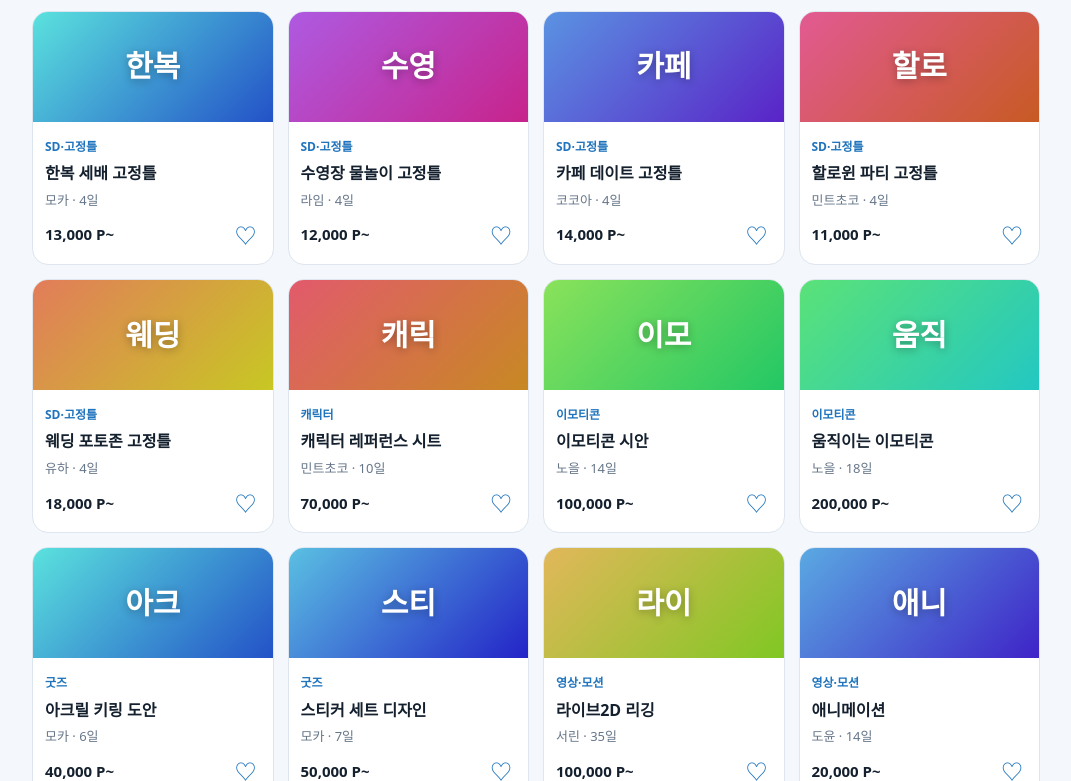
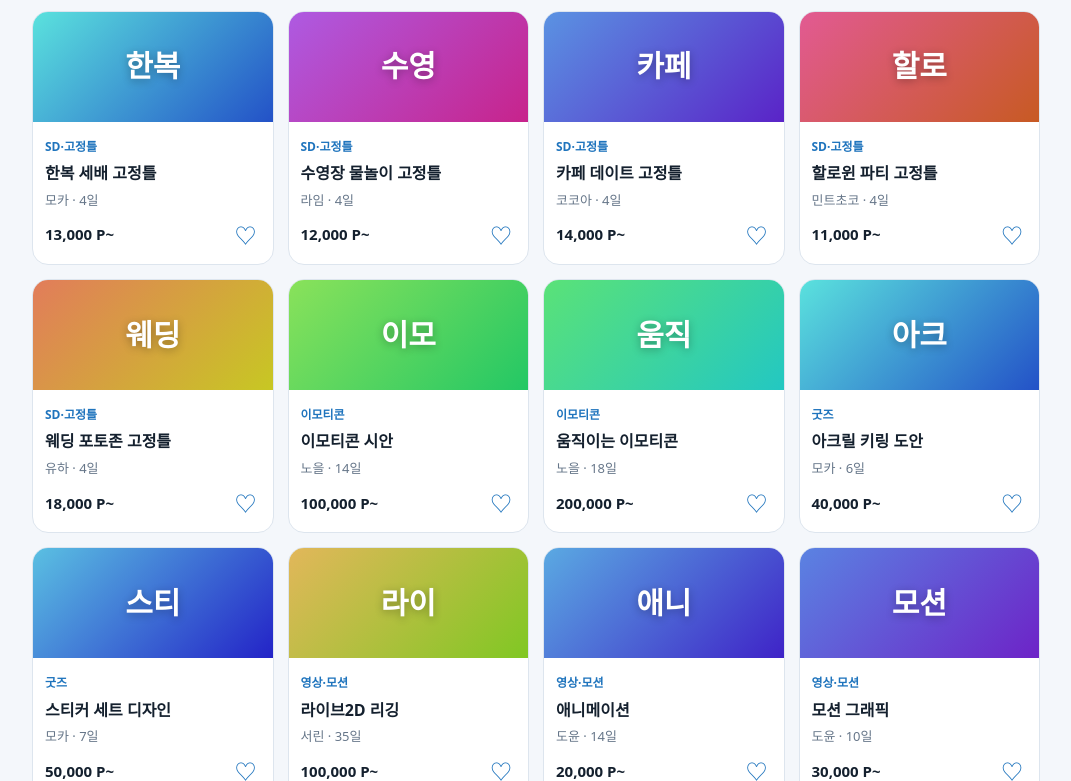
Before and after one commit to dochiggung/YEOWOO, a plain HTML site: page index.html in a window 1280 px wide. Shown: the part 1101-1882 px from the top of the page, without its empty margins (104-1175 px from the left). Drawn offline with Linux system fonts and the light colour scheme.

Commit message:
Fix syntax for CATS constant in index.html

```diff
--- a/index.html
+++ b/index.html
@@ -95,7 +95,7 @@ h3{margin:4px 0;font-size:16px}
 </style></head>
 <body><div id="app"></div>
 <script>
-const CATS=['일러스트','SD·고정틀','캐릭터','이모티콘','굿즈','영상·모션','음악','글'];
+const CATS=['일러스트','SD·고정틀','이모티콘','굿즈','영상·모션','음악','글'];
 const PM=['YEOWOO PAY','DOCHI PAY','GGUNG PAY','RAPI PAY','PRIDE PAY'];
 const AR=[
 ['유하','섬세한 채색과 진한 색감의 일러스트 작가예요.',2,4,205],
@@ -131,7 +131,6 @@ F('수영장 물놀이 고정틀',8,12000,'튜브와 물총 놀이.'),
 F('카페 데이트 고정틀',7,14000,'창가 자리 카페 데이트.'),
 F('할로윈 파티 고정틀',1,11000,'호박 랜턴 파티.'),
 F('웨딩 포토존 고정틀',0,18000,'웨딩 아치 앞 기념사진.'),
-T('캐릭터 레퍼런스 시트','캐릭터',1,10,'설정 정리용 시트.',[['컬러 설정 시트',70000],['표정·소품 포함',120000]]),
 T('이모티콘 시안','이모티콘',3,14,'제안용 정지 이모티콘 시안.',[['8종',100000],['16종',180000]]),
 T('움직이는 이모티콘','이모티콘',3,18,'24프레임 이내 모션 이모티콘.',[['8종',200000],['16종',360000]]),
 T('아크릴 키링 도안','굿즈',2,6,'인쇄용 파일까지 제공.',[['단면 도안',40000],['양면 도안',60000]]),
```
